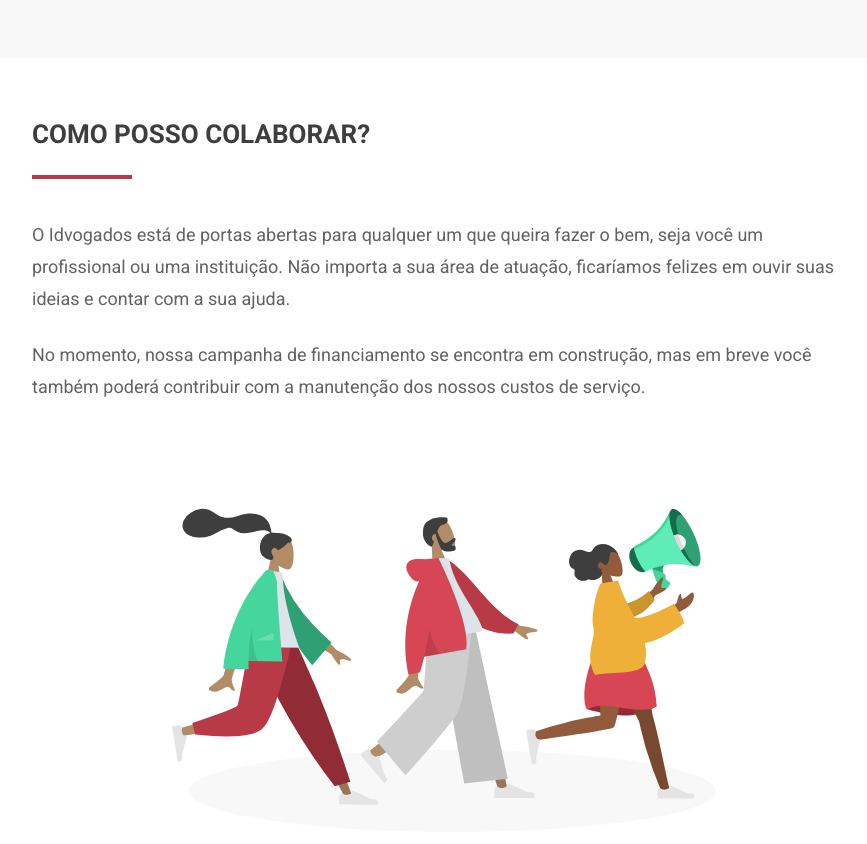
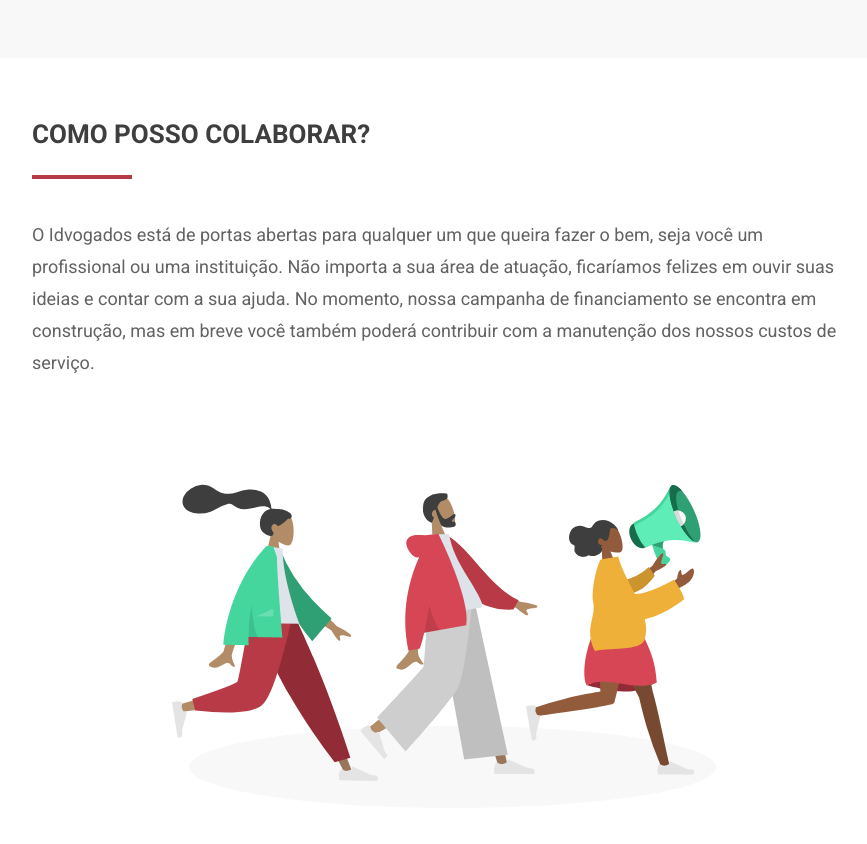
Before and after one commit to idvogados/idvogados.github.io, a Jekyll site: the page built from index.html, in a window 1280 px wide and 900 px high, scrolled down 2052 px, cut to the strip 36-880 px from the top of the window. Shown: the whole strip, without its empty margins (196-1063 px from the left). Built offline with Jekyll 4.4.1, drawn with Linux system fonts in a browser that asks for light colours; a script that is not in the unit is left out.

Commit message:
alterado o texto de como colaborar

```diff
--- a/index.html
+++ b/index.html
@@ -65,8 +65,10 @@
         <img class="img-colabore show-only-desktop col-m2" src="./assets/img/colabore.svg" alt="Colabore">
         <header class="col-m2">
           <h1>Como posso colaborar?</h1>
-          <p>O Idvogados está de portas abertas para qualquer um que queira fazer o bem, seja você um profissional ou uma instituição. Não importa a sua área de atuação, ficaríamos felizes em ouvir suas ideias e contar com a sua ajuda.</p>
-          <p>No momento, nossa campanha de financiamento se encontra em construção, mas em breve você também poderá contribuir com a manutenção dos nossos custos de serviço.</p>
+          <p>O Idvogados está de portas abertas para qualquer um que queira fazer o bem, seja você um profissional ou uma instituição.
+            Não importa a sua área de atuação, ficaríamos felizes em ouvir suas ideias e contar com a sua ajuda.
+            No momento, nossa campanha de financiamento se encontra em construção, mas em breve você também poderá contribuir com a manutenção dos nossos custos de serviço.
+          </p>
           <img class="img-colabore hide-only-desktop" src="./assets/img/colabore.svg" alt="Colabore">
           <div class="btn-group">
             <a class="btn secondary-btn" href="https://discord.gg/Fu3xp9A" target="_blank">Quero botar a mão na massa</a>
```
